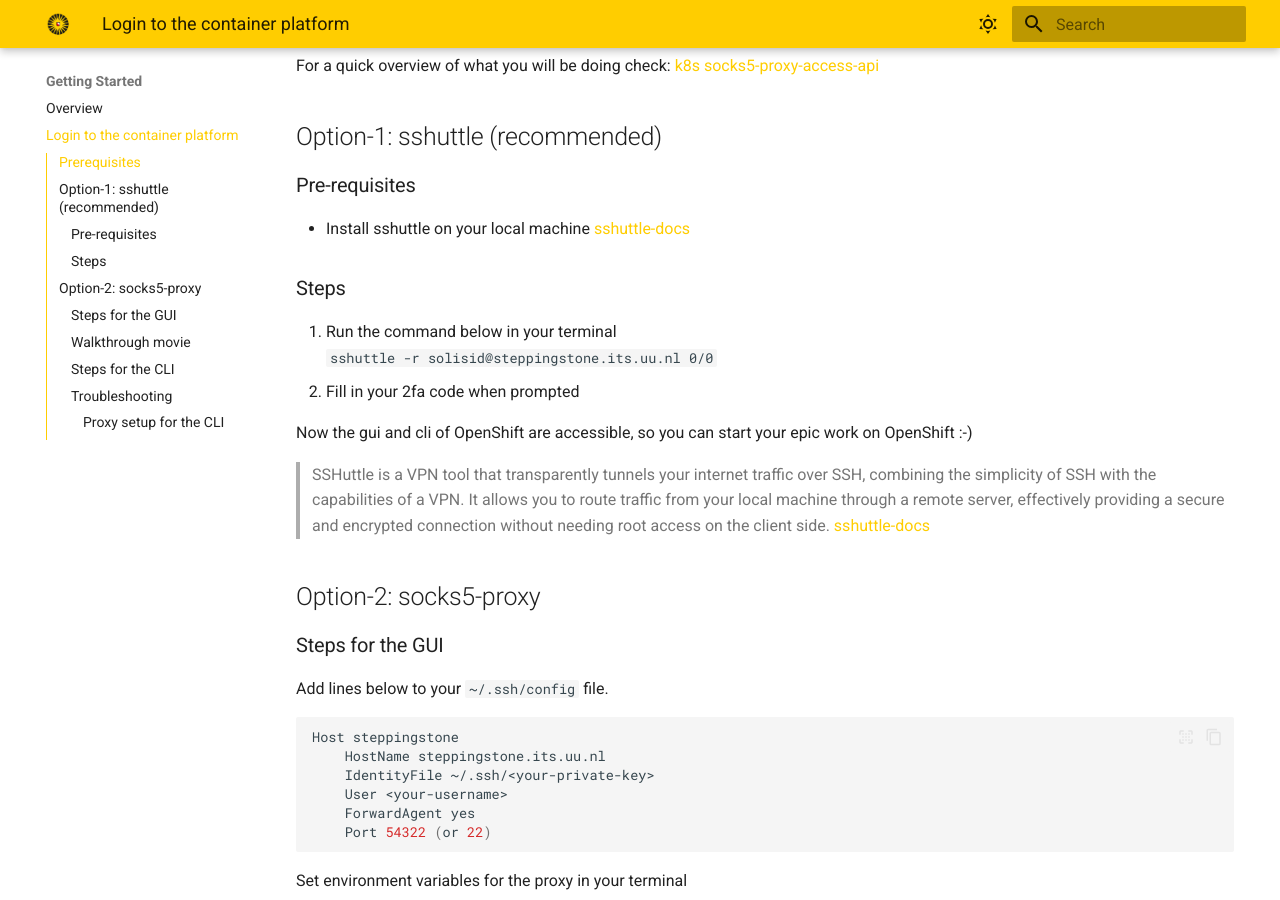
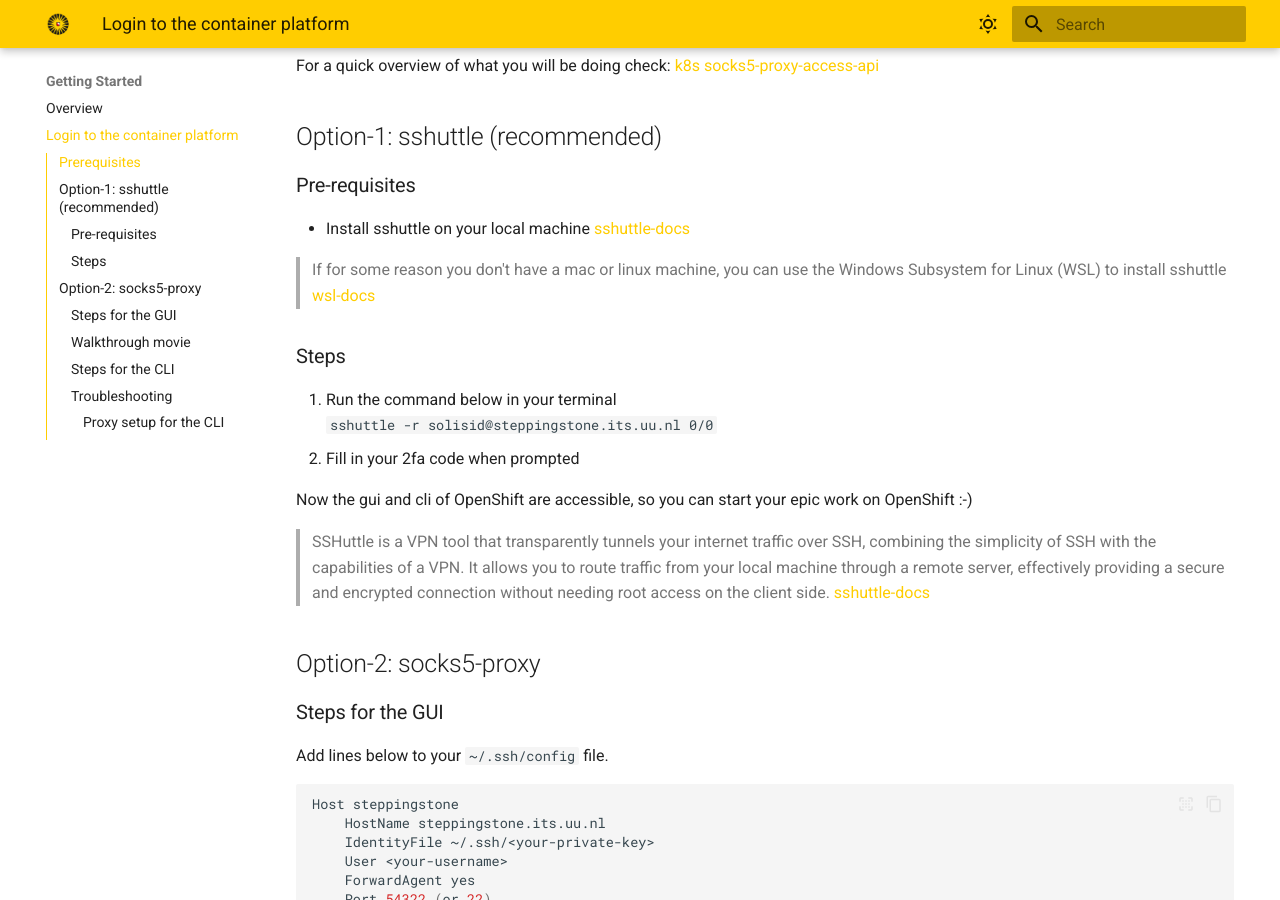
Before and after one commit to UtrechtUniversity/containerplatform-docs, an MkDocs documentation site: the page built from docs/content/basics/login.md, in a window 1280 px wide and 900 px high, scrolled down 491 px. Built offline with MkDocs 1.6.1 and Material for MkDocs 9.7.7, drawn with Linux system fonts in a browser that asks for light colours.

Commit message:
add wsl to the docs

```diff
--- a/docs/content/basics/login.md
+++ b/docs/content/basics/login.md
@@ -16,6 +16,10 @@
 
 - Install sshuttle on your local machine
   [sshuttle-docs](https://sshuttle.readthedocs.io/en/stable/installation.html)
+
+> If for some reason you don't have a mac or linux machine, you can use the Windows Subsystem for Linux (WSL) to install
+> sshuttle
+[wsl-docs](https://docs.microsoft.com/en-us/windows/wsl/install-win10)
 
 ### Steps
 
```
